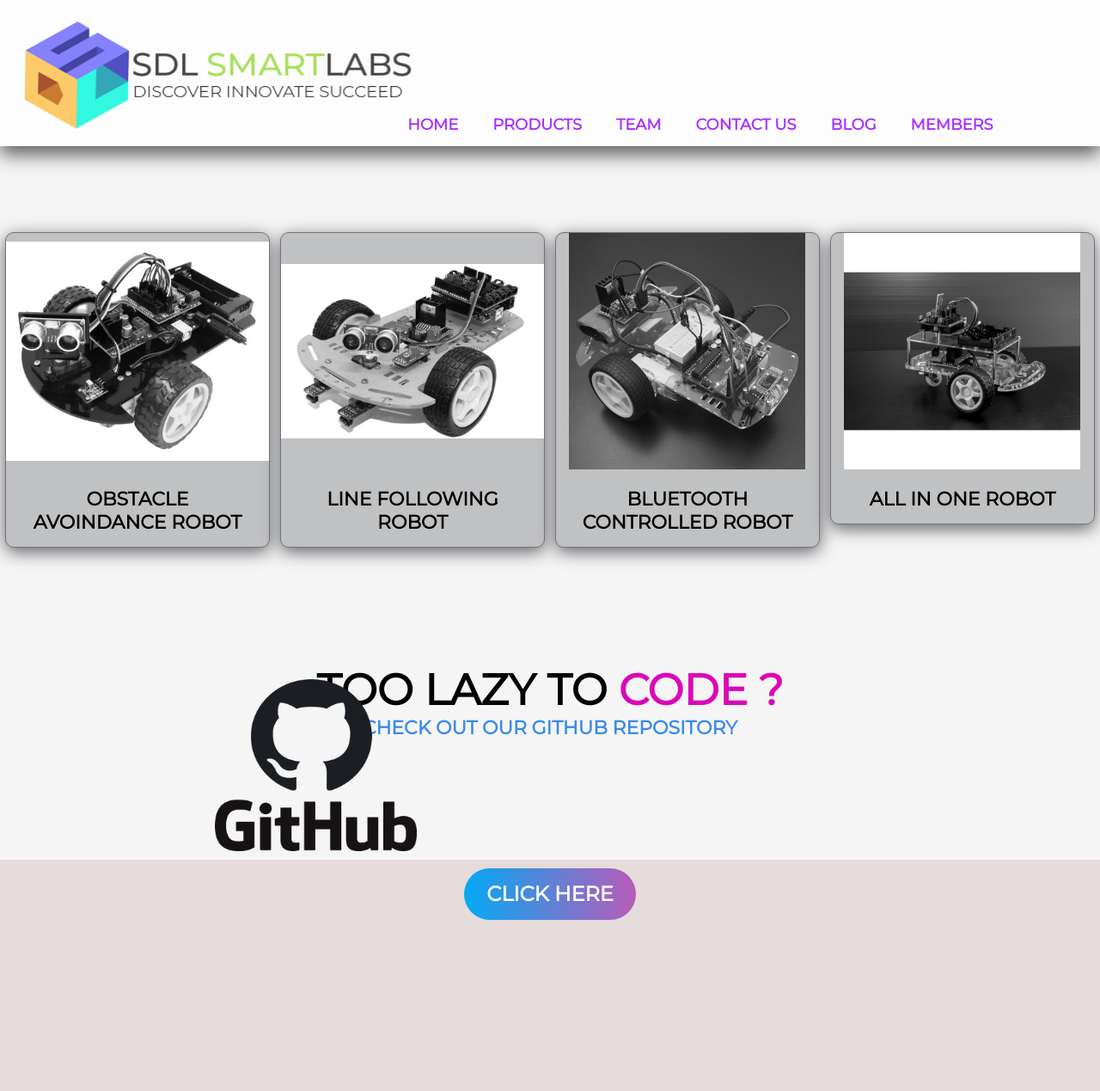
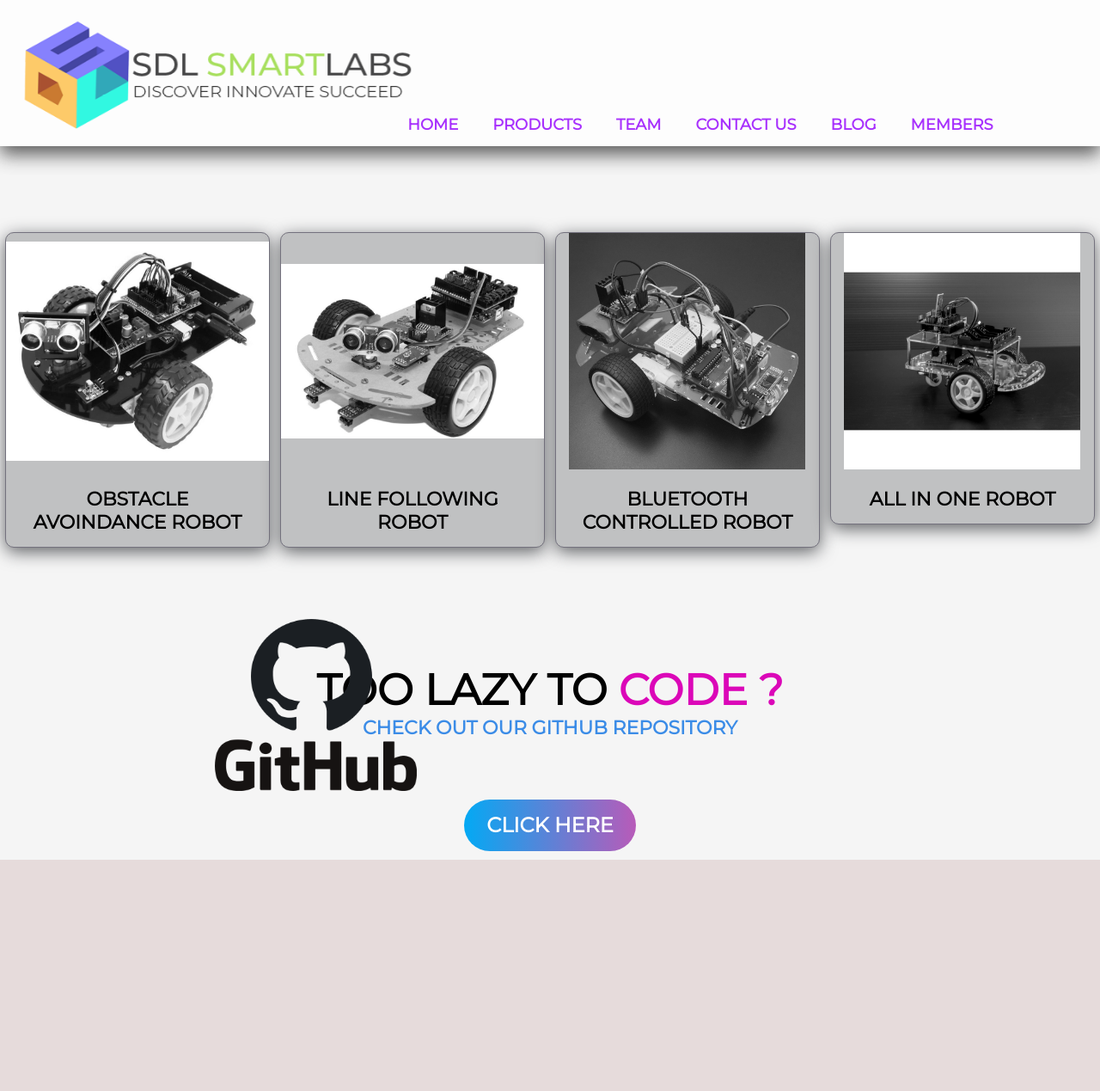
Before and after one commit to data-charya/sdlsmartlabs, a PHP site: page /products.htm in a window 1280 px wide. Shown: the top 1269 px of the page at 86% size. After the commit the page ends 1000 px from the top, so only its background shows below. Run offline with PHP 8.4, Linux system fonts and the light colour scheme.

Commit message:
more changes

```diff
--- a/Pages/products.htm
+++ b/Pages/products.htm
@@ -69,6 +69,7 @@
       <br>
       <br>
       <br>
+
       <div class="gh">TOO LAZY TO <span class="git">    CODE ?</span></div>
       <div class="ghdesc">CHECK OUT OUR GITHUB REPOSITORY</div>
       <img class="github" src="logos/github.png">
--- a/Pages/stylesheets/productstyle.css
+++ b/Pages/stylesheets/productstyle.css
@@ -132,7 +132,7 @@ body {
 
   .button{
     position: absolute;
-    top: 130%;
+    top: 120%;
     left: 50%;
     transform: translate(-50%,-50%);
     width: 200px;
@@ -202,5 +202,5 @@ body {
     width: 235px;
     height: 200px;
     margin-left: 250px;
-    margin-top: -70px;
+    margin-top: -140px;
   }
```
Also changed, not shown: Pages/Scripts/teamScript.js (line endings or trailing spaces).
